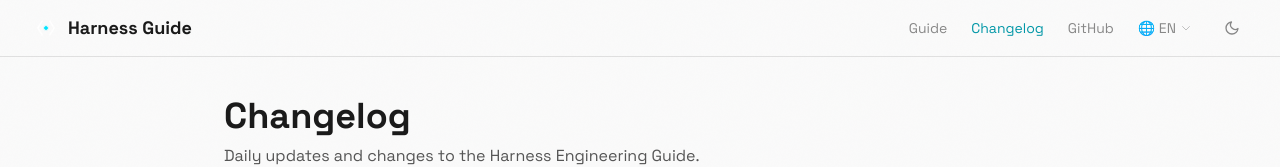
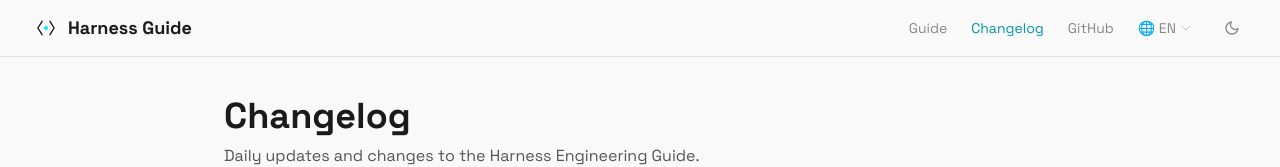
Before and after one commit to Neonity2020/harness-engineering-guide, a Next.js app in the folder site/: page /changelog in a window 1280 px wide. Shown: the top 167 px of the page. Built offline with nearby package versions, Linux system fonts and the light colour scheme.

Commit message:
fix: navbar logo adapts to light/dark theme via currentColor (#53)
Co-authored-by: joey <joey@joeydeMacBook-Air.local>

```diff
--- a/site/components/Navigation.tsx
+++ b/site/components/Navigation.tsx
@@ -1,7 +1,6 @@
 "use client";
 
 import Link from "next/link";
-import Image from "next/image";
 import { usePathname } from "next/navigation";
 import { useState } from "react";
 import ThemeToggle from "./ThemeToggle";
@@ -68,7 +67,19 @@
             href={isZh ? "/zh" : "/"}
             className="flex items-center gap-2 font-[family-name:var(--font-heading)] text-lg font-bold text-[var(--color-text-primary)] hover:text-[var(--color-accent-cyan)] transition-colors"
           >
-            <Image src="/logo.svg" alt="Harness Guide" width={28} height={28} className="inline-block" />
+            <svg xmlns="http://www.w3.org/2000/svg" viewBox="0 0 200 200" fill="none" className="w-7 h-7 shrink-0">
+              <defs>
+                <radialGradient id="navGlow" cx="50%" cy="50%" r="25%">
+                  <stop offset="0%" stopColor="#00E5FF" stopOpacity={0.6}/>
+                  <stop offset="50%" stopColor="#00E5FF" stopOpacity={0.15}/>
+                  <stop offset="100%" stopColor="#00E5FF" stopOpacity={0}/>
+                </radialGradient>
+              </defs>
+              <circle cx="100" cy="100" r="50" fill="url(#navGlow)"/>
+              <polyline points="72,52 42,100 72,148" stroke="currentColor" strokeWidth="10" strokeLinecap="round" strokeLinejoin="round" fill="none"/>
+              <polyline points="128,52 158,100 128,148" stroke="currentColor" strokeWidth="10" strokeLinecap="round" strokeLinejoin="round" fill="none"/>
+              <rect x="88" y="88" width="24" height="24" rx="3" fill="#00E5FF" transform="rotate(45 100 100)"/>
+            </svg>
             <span>{isZh ? "Harness Engineering Guide" : "Harness Guide"}</span>
           </Link>
 
```
Also changed, not shown: site/public/logo.svg.
